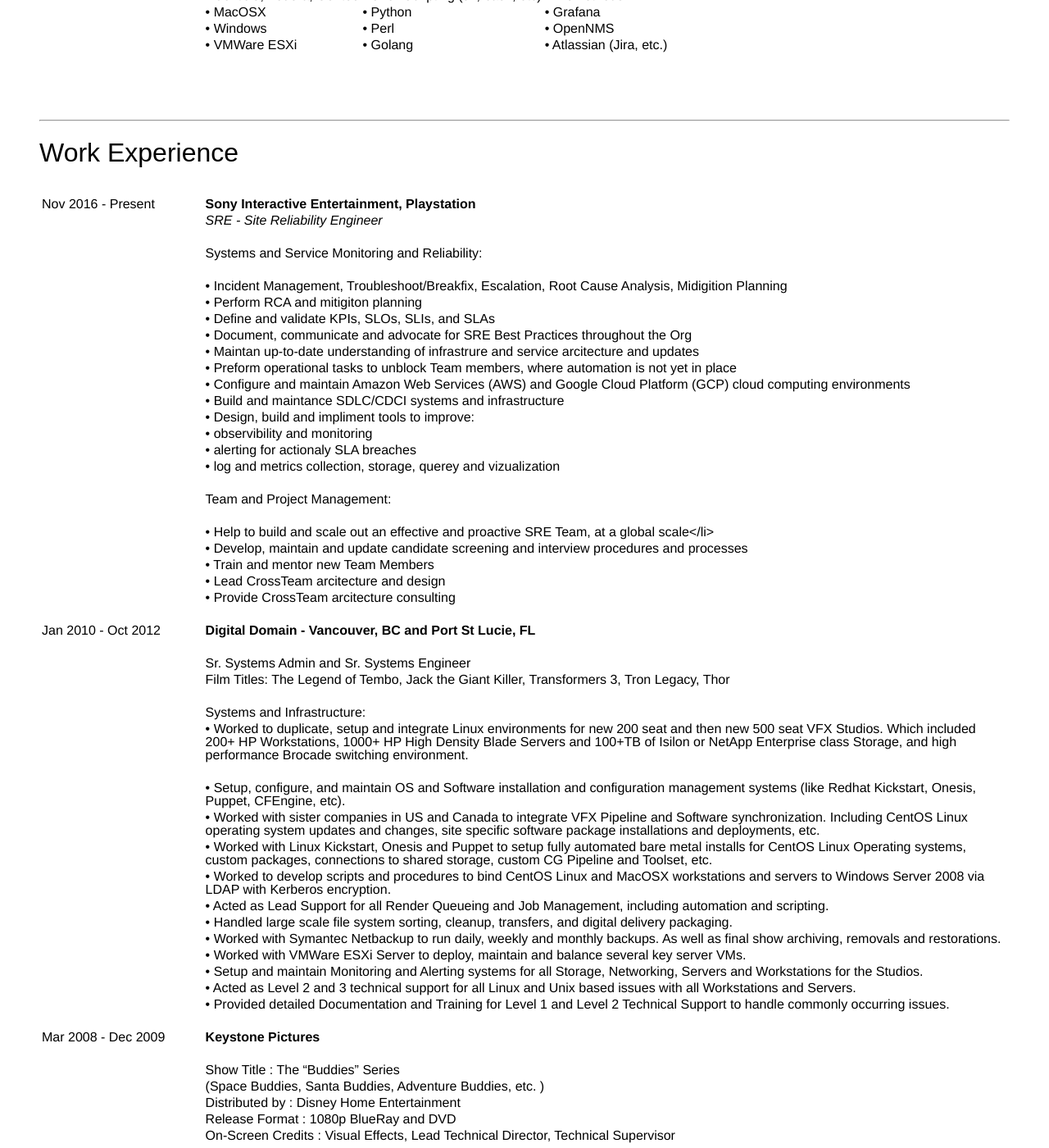
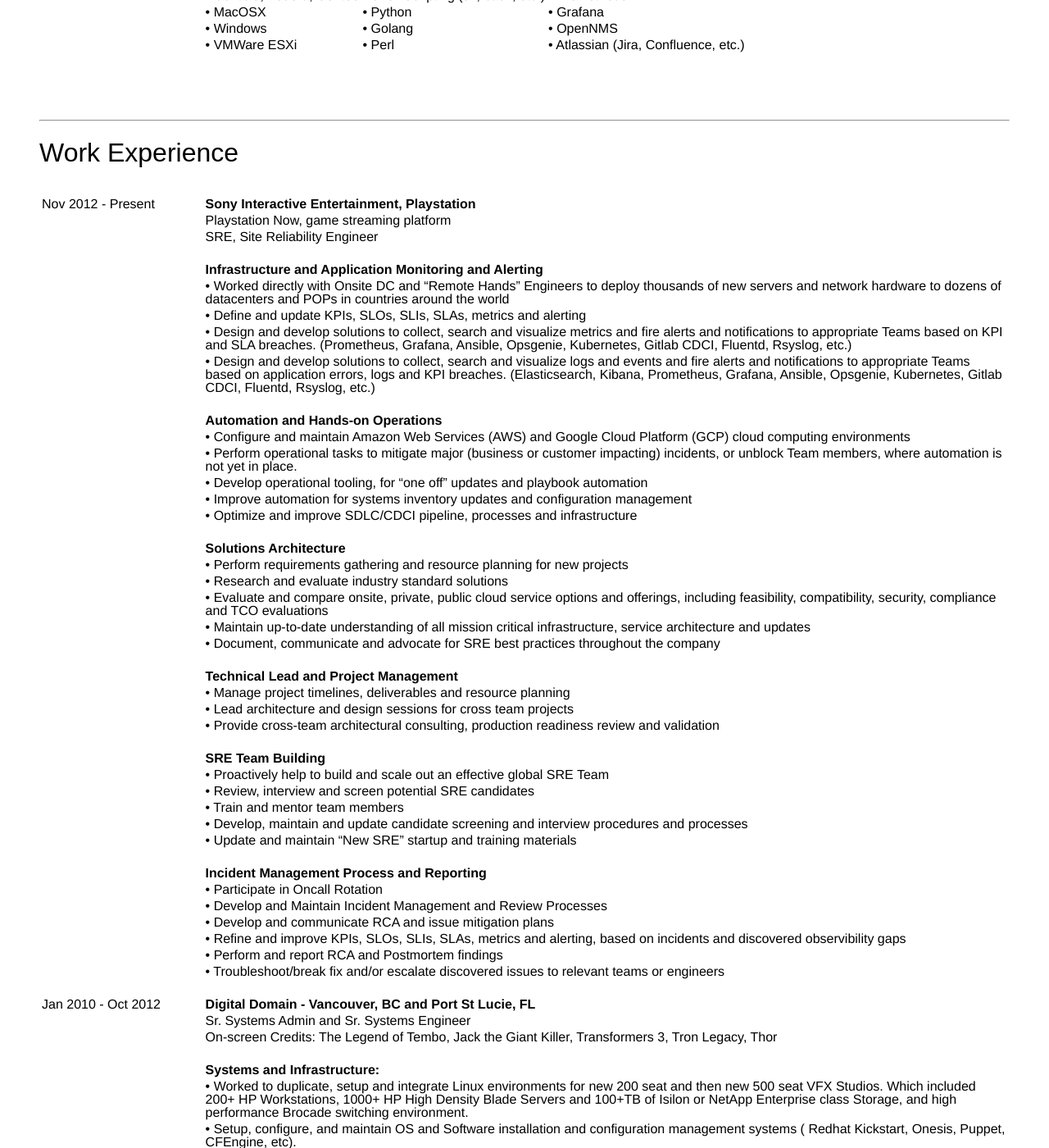
Before and after one commit to mpursley/mpursley.github.io, a Jekyll site: the page built from resume.md, in a window 1280 px wide and 1400 px high, scrolled down 442 px. Shown: the whole window at 82% size. Built offline with Jekyll 4.4.1, drawn with Linux system fonts in a browser that asks for light colours; some of the changed text lies outside the part shown.

Commit message:
Update resume.md

```diff
--- a/resume.md
+++ b/resume.md
@@ -31,10 +31,10 @@
 
 |&nbsp;&nbsp;&nbsp;&nbsp;&nbsp;&nbsp;&nbsp;&nbsp;&nbsp;&nbsp;&nbsp;&nbsp;&nbsp;&nbsp;&nbsp;&nbsp;&nbsp;&nbsp;&nbsp;&nbsp;&nbsp;&nbsp;&nbsp;&nbsp;&nbsp;&nbsp;&nbsp;&nbsp;&nbsp;&nbsp;&nbsp;&nbsp;&nbsp;&nbsp;&nbsp;&nbsp;&nbsp;&nbsp;&nbsp;&nbsp;&nbsp;&nbsp;&nbsp;&nbsp;                                   |   Systems Platforms        | Scripting & Programming          | Monitoring & Alerting
 | :---               | :------------------------|:---------------------------------|:------------------------
-| &nbsp;             | • CentOS, Fedora, Gentoo | • Shell Scripting (sh, bash, etc)| • Prometheus
+| &nbsp;             | • CentOS, Fedora, Gentoo | • Shell Scripting (sh, bash, etc.)| • Prometheus
 | &nbsp;             | • MacOSX                 | • Python                         | • Grafana
-| &nbsp;             | • Windows                | • Perl                           | • OpenNMS
-| &nbsp;             | • VMWare ESXi            | • Golang                         | • Atlassian (Jira, etc.)
+| &nbsp;             | • Windows                | • Golang                         | • OpenNMS
+| &nbsp;             | • VMWare ESXi            | • Perl                           | • Atlassian (Jira, Confluence, etc.)
 
 <br><br><br>
 <hr>
@@ -43,77 +43,104 @@
 
 |&nbsp;&nbsp;&nbsp;&nbsp;&nbsp;&nbsp;&nbsp;&nbsp;&nbsp;&nbsp;&nbsp;&nbsp;&nbsp;&nbsp;&nbsp;&nbsp;&nbsp;&nbsp;&nbsp;&nbsp;&nbsp;&nbsp;&nbsp;&nbsp;&nbsp;&nbsp;&nbsp;&nbsp;&nbsp;&nbsp;&nbsp;&nbsp;&nbsp;&nbsp;&nbsp;&nbsp;&nbsp;&nbsp;&nbsp;&nbsp;&nbsp;&nbsp;&nbsp;&nbsp;                                   |   &nbsp;
 |---                                          	|---
-| Nov 2016 - Present | **Sony Interactive Entertainment, Playstation**
-| &nbsp;             | *SRE - Site Reliability Engineer*
+| Nov 2012 - Present | **Sony Interactive Entertainment, Playstation**
+| &nbsp;             | Playstation Now, game streaming platform
+| &nbsp;             | SRE, Site Reliability Engineer
 | &nbsp;             | &nbsp;
-| &nbsp;             | Systems and Service Monitoring and Reliability:
+| &nbsp;             | **Infrastructure and Application Monitoring and Alerting**
+| &nbsp;             | • Worked directly with Onsite DC and "Remote Hands" Engineers to deploy thousands of new servers and network hardware to dozens of datacenters and POPs in countries around the world
+| &nbsp;             | • Define and update KPIs, SLOs, SLIs, SLAs, metrics and alerting
+| &nbsp;             | • Design and develop solutions to collect, search and visualize metrics and fire alerts and notifications to appropriate Teams based on KPI and SLA breaches. (Prometheus, Grafana, Ansible, Opsgenie, Kubernetes, Gitlab CDCI, Fluentd, Rsyslog, etc.)
+| &nbsp;             | • Design and develop solutions to collect, search and visualize logs and events and fire alerts and notifications to appropriate Teams based on application errors, logs and KPI breaches. (Elasticsearch, Kibana, Prometheus, Grafana, Ansible, Opsgenie, Kubernetes, Gitlab CDCI, Fluentd, Rsyslog, etc.)
 | &nbsp;             | &nbsp;
-| &nbsp;             | • Incident Management, Troubleshoot/Breakfix, Escalation, Root Cause Analysis, Midigition Planning
-| &nbsp;             | • Perform RCA and mitigiton planning
-| &nbsp;             | • Define and validate KPIs, SLOs, SLIs, and SLAs
-| &nbsp;             | • Document, communicate and advocate for SRE Best Practices throughout the Org
-| &nbsp;             | • Maintan up-to-date understanding of infrastrure and service arcitecture and updates
-| &nbsp;             | • Preform operational tasks to unblock Team members, where automation is not yet in place
+| &nbsp;             | **Automation and Hands-on Operations**
 | &nbsp;             | • Configure and maintain Amazon Web Services (AWS) and Google Cloud Platform (GCP) cloud computing environments
-| &nbsp;             | • Build and maintance SDLC/CDCI systems and infrastructure
-| &nbsp;             | • Design, build and impliment tools to improve:
-| &nbsp;             | • observibility and monitoring
-| &nbsp;             | • alerting for actionaly SLA breaches
-| &nbsp;             | • log and metrics collection, storage, querey and vizualization
+| &nbsp;             | • Perform operational tasks to mitigate major (business or customer impacting) incidents, or unblock Team members, where automation is not yet in place.
+| &nbsp;             | • Develop operational tooling, for "one off" updates and playbook automation
+| &nbsp;             | • Improve automation for systems inventory updates and configuration management
+| &nbsp;             | • Optimize and improve SDLC/CDCI pipeline, processes and infrastructure
 | &nbsp;             | &nbsp;
-| &nbsp;             | Team and Project Management:
+| &nbsp;             | **Solutions Architecture**
+| &nbsp;             | • Perform requirements gathering and resource planning for new projects
+| &nbsp;             | • Research and evaluate industry standard solutions
+| &nbsp;             | • Evaluate and compare onsite, private, public cloud service options and offerings, including feasibility, compatibility, security, compliance and TCO evaluations
+| &nbsp;             | • Maintain up-to-date understanding of all mission critical infrastructure, service architecture and updates
+| &nbsp;             | • Document, communicate and advocate for SRE best practices throughout the company
 | &nbsp;             | &nbsp;
-| &nbsp;             | • Help to build and scale out an effective and proactive SRE Team, at a global scale</li>
+| &nbsp;             | **Technical Lead and Project Management**
+| &nbsp;             | • Manage project timelines, deliverables and resource planning
+| &nbsp;             | • Lead architecture and design sessions for cross team projects
+| &nbsp;             | • Provide cross-team architectural consulting, production readiness review and validation
+| &nbsp;             | &nbsp;
+| &nbsp;             | **SRE Team Building**
+| &nbsp;             | • Proactively help to build and scale out an effective global SRE Team
+| &nbsp;             | • Review, interview and screen potential SRE candidates
+| &nbsp;             | • Train and mentor team members
 | &nbsp;             | • Develop, maintain and update candidate screening and interview procedures and processes
-| &nbsp;             | • Train and mentor new Team Members
-| &nbsp;             | • Lead CrossTeam arcitecture and design
-| &nbsp;             | • Provide CrossTeam arcitecture consulting
+| &nbsp;             | • Update and maintain "New SRE" startup and training materials
+| &nbsp;             | &nbsp;
+| &nbsp;             | **Incident Management Process and Reporting**
+| &nbsp;             | • Participate in Oncall Rotation
+| &nbsp;             | • Develop and Maintain Incident Management and Review Processes
+| &nbsp;             | • Develop and communicate RCA and issue mitigation plans
+| &nbsp;             | • Refine and improve KPIs, SLOs, SLIs, SLAs, metrics and alerting, based on incidents and discovered observibility gaps
+| &nbsp;             | • Perform and report RCA and Postmortem findings
+| &nbsp;             | • Troubleshoot/break fix and/or escalate discovered issues to relevant teams or engineers
 | &nbsp;             | &nbsp;
 | Jan 2010 - Oct 2012 | **Digital Domain - Vancouver, BC and Port St Lucie, FL**
+| &nbsp;             | Sr. Systems Admin and Sr. Systems Engineer
+| &nbsp;             | On-screen Credits: The Legend of Tembo, Jack the Giant Killer, Transformers 3, Tron Legacy, Thor
 | &nbsp;             | &nbsp;
-| &nbsp;             | Sr. Systems Admin and Sr. Systems Engineer
-| &nbsp;             | Film Titles: The Legend of Tembo, Jack the Giant Killer, Transformers 3, Tron Legacy, Thor
-| &nbsp;             | &nbsp;
-| &nbsp;             | Systems and Infrastructure:
+| &nbsp;             | **Systems and Infrastructure:**
 | &nbsp;             | • Worked to duplicate, setup and integrate Linux environments for new 200 seat and then new 500 seat VFX Studios. Which included 200+ HP Workstations, 1000+ HP High Density Blade Servers and 100+TB of Isilon or NetApp Enterprise class Storage, and high performance Brocade switching environment.
-| &nbsp;             | &nbsp;
-| &nbsp;             | • Setup, configure, and maintain OS and Software installation and configuration management systems (like Redhat Kickstart, Onesis, Puppet, CFEngine, etc).
+| &nbsp;             | • Setup, configure, and maintain OS and Software installation and configuration management systems ( Redhat Kickstart, Onesis, Puppet, CFEngine, etc).
 | &nbsp;             | • Worked with sister companies in US and Canada to integrate VFX Pipeline and Software synchronization.  Including CentOS Linux operating system updates and changes, site specific software package installations and deployments, etc.
 | &nbsp;             | • Worked with Linux Kickstart, Onesis and Puppet to setup fully automated bare metal installs for CentOS Linux Operating systems, custom packages, connections to shared storage, custom CG Pipeline and Toolset, etc.
 | &nbsp;             | • Worked to develop scripts and procedures to bind CentOS Linux and MacOSX workstations and servers to Windows Server 2008 via LDAP with Kerberos encryption.
 | &nbsp;             | • Acted as Lead Support for all Render Queueing and Job Management, including automation and scripting.
 | &nbsp;             | • Handled large scale file system sorting, cleanup, transfers, and digital delivery packaging.
-| &nbsp;             | • Worked with Symantec Netbackup to run daily, weekly and monthly backups.  As well as final show archiving, removals and restorations.
+| &nbsp;             | • Configured Symantec Netbackup to run daily, weekly and monthly backups.  As well as final show archiving, removals and restorations.
 | &nbsp;             | • Worked with VMWare ESXi Server to deploy, maintain and balance several key server VMs.
 | &nbsp;             | • Setup and maintain Monitoring and Alerting systems for all Storage, Networking, Servers and Workstations for the Studios.
 | &nbsp;             | • Acted as Level 2 and 3 technical support for all Linux and Unix based issues with all Workstations and Servers.
-| &nbsp;             | • Provided detailed Documentation and Training for Level 1 and Level 2 Technical Support to handle commonly occurring issues.
+| &nbsp;             | • Provided detailed documentation and training for Level 1 and Level 2 Technical Support to handle commonly occurring issues.
 | &nbsp;             | &nbsp;
 | Mar 2008 - Dec 2009 | **Keystone Pictures**
+| &nbsp;             | Visual Effects, Lead Technical Director, Technical Supervisor
+| &nbsp;             | Onscreen Credits : The "Buddies" Series (Space Buddies, Santa Buddies, Adventure Buddies, etc. )
 | &nbsp;             | &nbsp;
-| &nbsp;             | Show Title : The "Buddies" Series
-| &nbsp;             | (Space Buddies, Santa Buddies, Adventure Buddies, etc. )
-| &nbsp;             | Distributed by : Disney Home Entertainment
-| &nbsp;             | Release Format : 1080p BlueRay and DVD
-| &nbsp;             | On-Screen Credits : Visual Effects, Lead Technical Director, Technical Supervisor
-| &nbsp;             | &nbsp;
-| &nbsp;             | Systems and Infrastructure:
-| &nbsp;             | &nbsp;
-| &nbsp;             | • Worked with several hardware and software vendors to install and configure a 100 SGI 1U render nodes, 25 MacPro Workstations, and a 40TB SGI Raid Storage Server, connected through a new HP ProCurve Gigabyte network.
+| &nbsp;             | **Systems and Infrastructure:**
+| &nbsp;             | • Worked with several hardware and software vendors to install and configure a 100 SGI Linux 1U render nodes, 25 MacPro Workstations, and a 40TB SGI Raid Storage Server, connected through a new HP ProCurve Gigabyte network.
 | &nbsp;             | • Developed a clone-able dual-boot MacOSX and Fedora Core Linux system install for the studio's 25 MacPro Workstations.
 | &nbsp;             | • Developed a clone-able Fedora Core Linux based system install for the Studio's 100 Render nodes, using Render Management through PipelineFX's Qube.
-| &nbsp;             | • Manage and Support the Studio's Renderfarm with 100 Linux 1U RenderNodes and 25 MacPro workstations.
+| &nbsp;             | • Manage and Support the Studio's Render-farm with 100 Linux 1U RenderNodes and 25 MacPro workstations.
 | &nbsp;             | &nbsp;
-| &nbsp;             | Render and Color Pipeline:
-| &nbsp;             | &nbsp;
+| &nbsp;             | **Render and Color Pipeline:**
 | &nbsp;             | • Worked with the CG Supervisor to help develop an AOV based render work-flow for workstations and renderfarm using Mental Ray 3.6.
 | &nbsp;             | • Developed a LUT to translate between the 10Bit Log Panasonic Genesis Camera format to linear, and back within Shake 4.1.
-| &nbsp;             | Character Lighting and Fluid FX
-| &nbsp;             | • Finaled the Lighting and Rendering of 65 animated face replacement shots.
-| &nbsp;             | • Finaled all in-house Fluid FX using Maya 2009 and Houdini Master 10. Including dust, smoke, clouds, rocket thrusters, etc.
 | &nbsp;             | &nbsp;
-| 2000 - 2006        | **American Museum of Natural History (AMNH)**
-| &nbsp;             | Technical Director/Unix Systems Administrator : Rose Center Engineering (RCE), Rose Center Productions (RCP) and Science Bulletins (SciBul) Departments
+| &nbsp;             | **Character Lighting and Fluid FX:**
+| &nbsp;             | • "Finaled" the Lighting and Rendering of 65 animated face replacement shots.
+| &nbsp;             | • "Finaled" all in-house Fluid FX using Maya 2009 and Houdini Master 10. Including dust, smoke, clouds, rocket thrusters, etc.
+| &nbsp;             | &nbsp;
+| 2000 - 2006        | **American Museum of Natural History (https://www.amnh.org/)**
+| &nbsp;             | Rose Center Engineering (RCE), Rose Center Productions (RCP) and Science Bulletins (SciBul) Departments
+| &nbsp;             | Technical Director/Unix Systems Administrator
+| &nbsp;             | &nbsp;
+| &nbsp;             | **Systems and Infrastructure:**
+| &nbsp;             | • Began working with Engineering and Productions, which is a group of about 15 VisualFX Artists, System Administrators, Video Engineers, and Production Staff responsible for developing, maintaining and upgrading all Computers, Video Systems and Video Content for the Digital Dome and Space Shows. This includes two SGI OnyxII Reality Monster Super Computers, several SGI Octanes, O2, Linux and Windows graphics workstations, and 7xHDTV and 4xHDTV Projector Theaters.
+| &nbsp;             | • Worked with Systems Admins and Video Engineers to Design, Create and Test a 7 Node Linux Graphics Cluster for Interactive 3D and Digital Dailies playback in the Hayden Planetarium in preparation for the upcoming show. This system was based on non-proprietary, commodity-based hardware (Dual AMD64, Nvidia Quadro FX 4400, etc) and software (Linux, PiranhaHD).
+| &nbsp;             | &nbsp;
+| &nbsp;             | **Full Dome Visual FX and Animation:**
+| &nbsp;             | • Worked with the Art Director to design, model and animate "Feather Dream", which comprises 2 of the 36 Minute Planetarium Music Show entitled "Sonic Vision". Additionally, worked to create several background elements and transitions between other shots within the show. "Feather Dream" was created using Maya6 and Shake3.5.
+| &nbsp;             | • Created two 2.5 minute quarterly news animation sequences for the Science Bulletins Department at AMNH using Partiview, Uniview, Maya7, Shake3.5 and PiranhaHD, which were recorded to HDCam and then encoded to HDTV Mpeg2.  For playback to visitors within AMNH, and distributed to a network of Museums and Educational Institutions around the world via the Internet.
+| &nbsp;             | &nbsp;
+| 1999 - 2000        | **New York Institute of Technology (https://www.nyit.edu)**
+| &nbsp;             | Advanced Computer Graphics Department
+| &nbsp;             | SGI/Unix Systems Admin
+| &nbsp;             | &nbsp;
+| &nbsp;             | **Systems and Infrastructure:**
+| &nbsp;             | • Maintained and supported graphics software and hardware for Computer Graphics Labs in Manhattan, NY.  Including Silicon Graphics (Unix) Workstations, Avid Video Editor, Softimage3D, Alias Wavefront, etc.
 
 <br><br><br>
 <hr>
```
